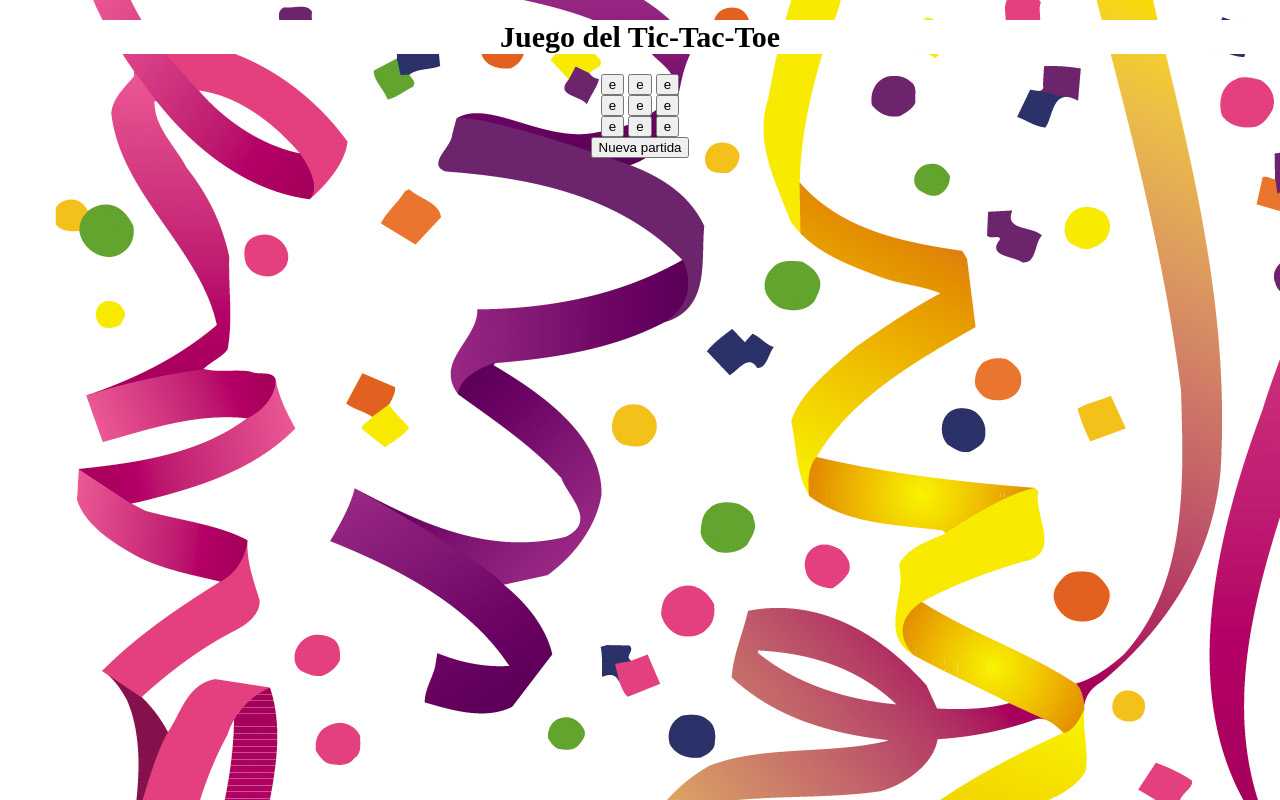
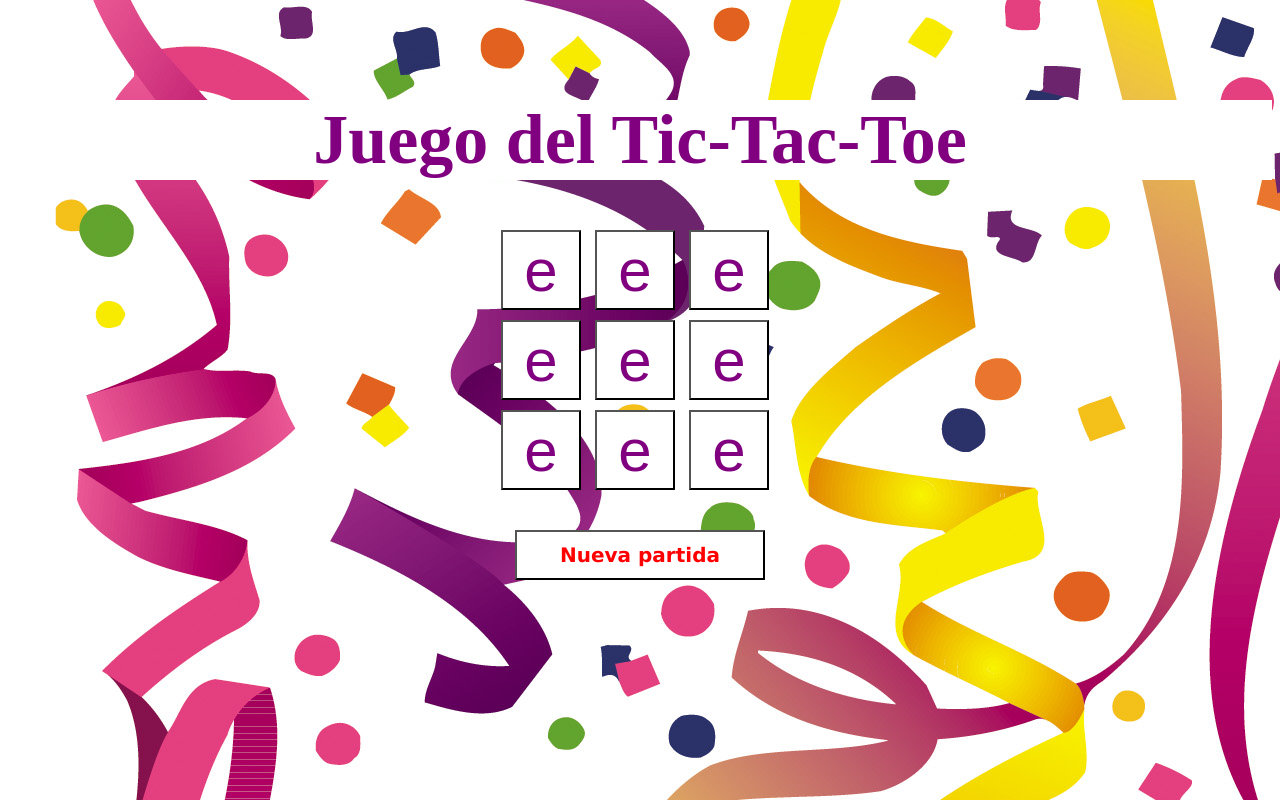
Before and after one commit to GeraldineCh/Tic-Tac-Toe, a plain HTML site: page index.html in a window 1280 px wide. Drawn offline with Linux system fonts and the light colour scheme.

Commit message:
Arreglo de .css

```diff
--- a/css/main.css
+++ b/css/main.css
@@ -1,8 +1,15 @@
 /* Tutorial https://www.w3schools.com/css/ */
-
 
 body {
     background-image: url(confeti.jpg);
+
+}
+
+#titulo {
+	margin-top: 100px;
+	margin-bottom: 50px;
+	font-size: 70px;
+	color: purple;
 
 }
 
@@ -12,3 +19,26 @@ h1 {
     text-align: center;
     font-size: 30px;
 }
+
+.espacio {
+	margin-right: 10px;
+	margin-bottom: 10px;
+	background-color: white;
+    color: purple;
+    text-align: center;
+    font-size: 60px;
+    height: 80px;
+    width: 80px;
+}
+
+#nuevo {
+	margin-top: 30px;
+	background-color: white;
+    color: red;
+    text-align: center;
+    font-size: 20px;
+    font-weight: bolder;
+    font-family: Verdana;
+    width: 250px;
+    height: 50px;
+}
--- a/index.html
+++ b/index.html
@@ -6,7 +6,7 @@
     <link rel="stylesheet" type="text/css" href="css/main.css"/>
     </head>
   <body style="text-align:center;">
-    <h1>Juego del Tic-Tac-Toe</h1>
+    <h1 id="titulo">Juego del Tic-Tac-Toe</h1>
     <div class="tablero">
       <input type="button" id="casilla1" class="espacio" value="e"/>
       <input type="button" id="casilla2" class="espacio" value="e"/>
--- a/js/main.js
+++ b/js/main.js
@@ -18,12 +18,14 @@ function inicio() {
     if (estado === true) {
         this.setAttribute("value", "X");
         actualizar();
+        this.disabled = true;
         estado = false;
         return false;
     }
     if (estado === false) {
         this.setAttribute("value", "O");
         actualizar();
+        this.disabled = true;
         estado = true;
     }
 }
```
